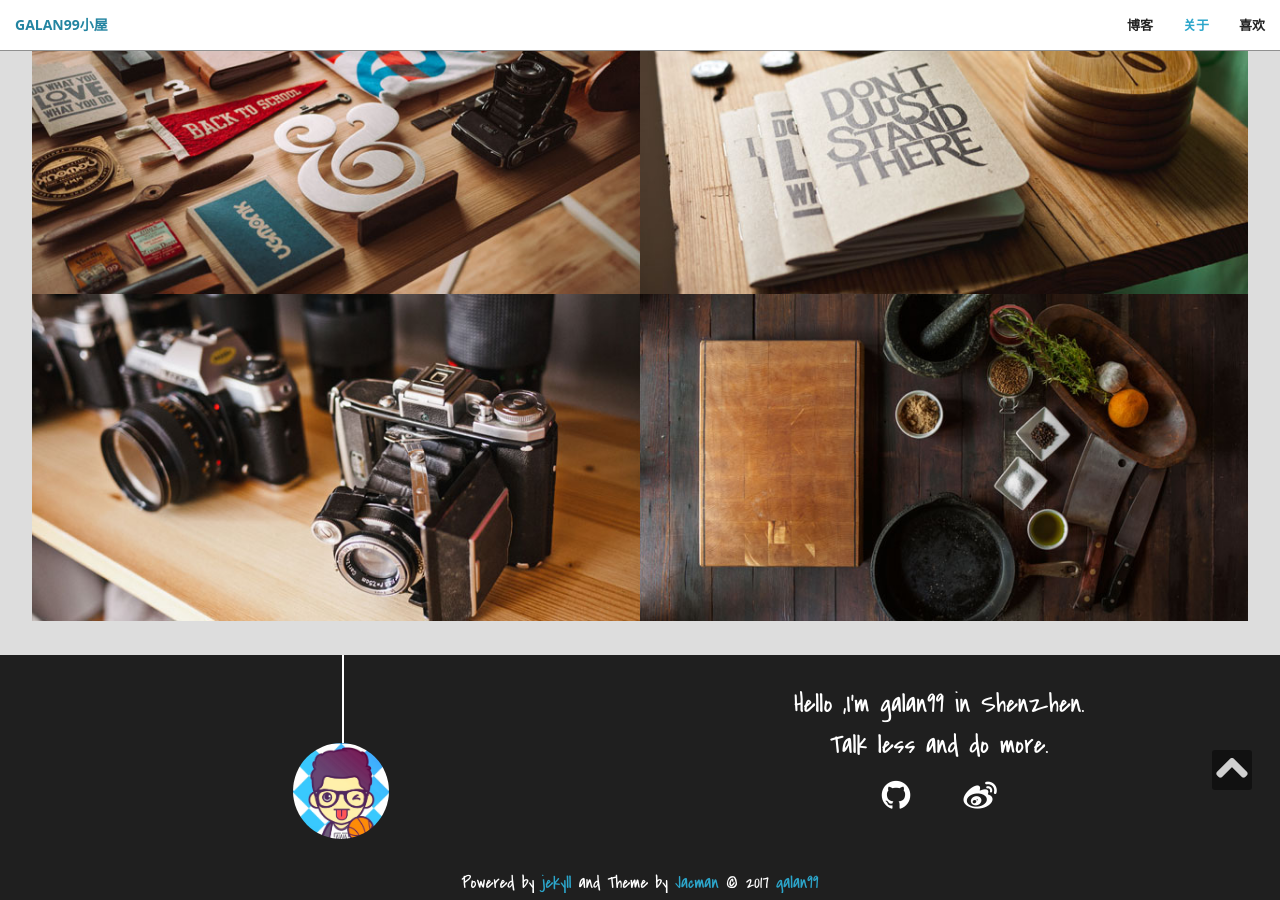
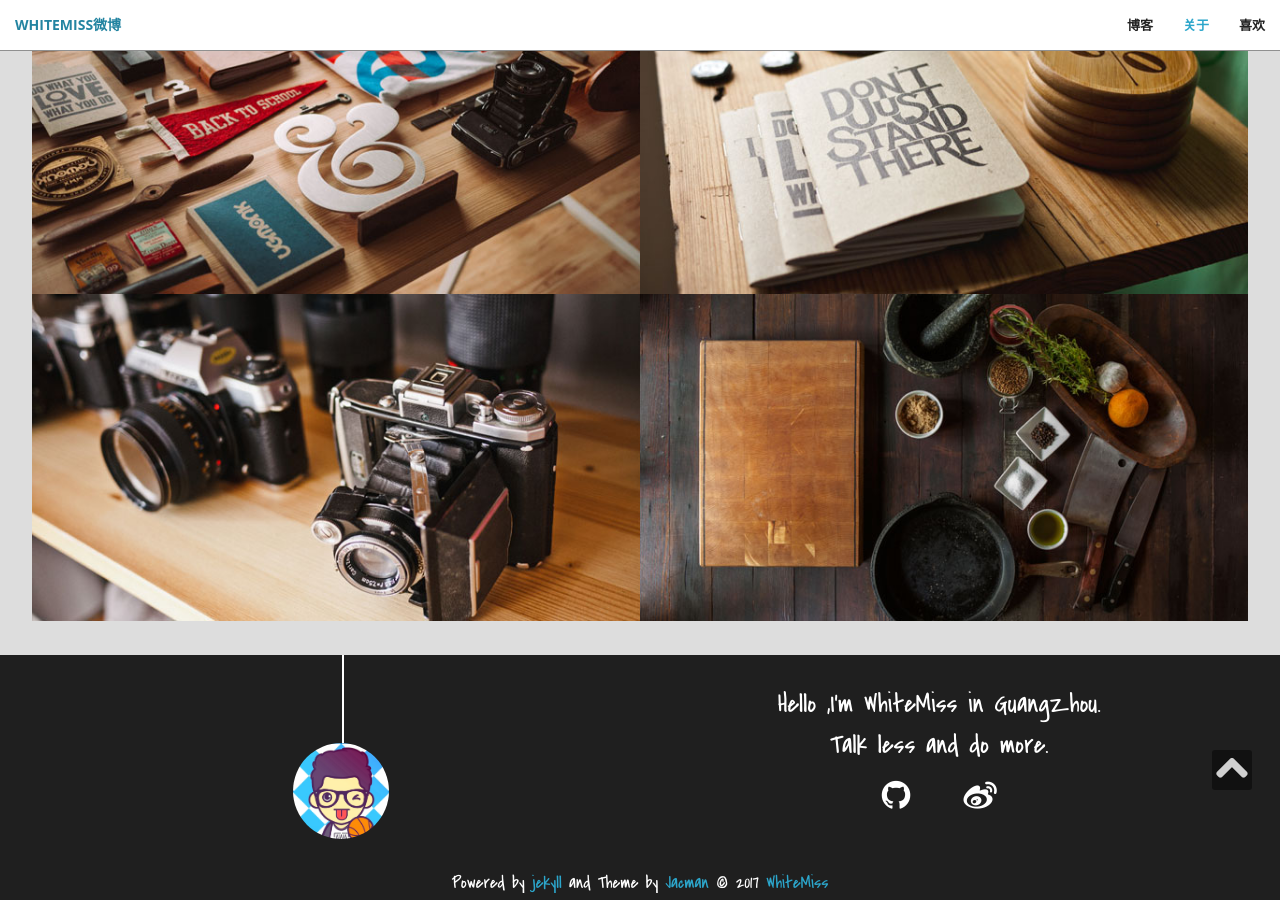
Before and after one commit to WhiteMiss/WhiteMiss.github.io, a Jekyll site: the page built from index.html, in a window 1280 px wide and 900 px high, scrolled down 3566 px. Built offline with Jekyll 4.4.1, drawn with Linux system fonts in a browser that asks for light colours; the list of posts is cut into pages by our own code.

Commit message:
2020-7-7

```diff
--- a/_includes/foot.html
+++ b/_includes/foot.html
@@ -6,7 +6,7 @@
 				<div class="author"></div>
 			</div>
 			<section class="info col-sm-6 text-center">
-				<p> Hello ,I'm galan99 in Shenzhen. <br>
+				<p> Hello ,I'm WhiteMiss in GuangZhou. <br>
 					Talk less and do more.</p>
 				<div class="social-font">
 					<a href="https://github.com/{{ site.github_username }}">
@@ -20,7 +20,7 @@
 		</div>
 		<p class="copyright">
 			Powered by <a href="http://jekyllrb.com" target="_blank" title="jekyll">jekyll</a> and Theme by <a href="https://github.com/wuchong/jacman" target="_blank" title="Jacman">Jacman</a> © 2017
-			<a href="https://github.com/galan99" target="_blank" title="galan99">galan99</a>
+			<a href="https://github.com/WhiteMiss" target="_blank" title="WhiteMiss">WhiteMiss</a>
 		</p>
 	</div>
 </footer>
--- a/_includes/head.html
+++ b/_includes/head.html
@@ -3,7 +3,7 @@
 <meta name="viewport" content="initial-scale=1, user-scalable=0, minimal-ui">
 <link rel="icon" href="{{site.url}}/img/me/me.jpg" type="image/x-icon" />
 <meta name="author" content="galan小屋">
-<title>galan99小屋</title>
+<title>WhiteMiss微博</title>
 <link rel="stylesheet" href="{{ site.baseurl }}/css/bootstrap.min.css" type="text/css">
 <link rel="stylesheet" href="{{ site.baseurl }}/css/animate.min.css" type="text/css">
 <link rel="stylesheet" href="{{ site.baseurl }}/css/main.css" type="text/css">
--- a/_includes/nav.html
+++ b/_includes/nav.html
@@ -7,7 +7,7 @@
                 <span class="icon-bar"></span>
                 <span class="icon-bar"></span>
             </button>
-            <a class="navbar-brand page-scroll" href="#page-top">Galan99小屋</a>
+            <a class="navbar-brand page-scroll" href="#page-top">WhiteMiss微博</a>
         </div>
         <div class="collapse navbar-collapse" id="bs-example-navbar-collapse-1">
             <ul class="nav navbar-nav navbar-right">
--- a/_layouts/archives.html
+++ b/_layouts/archives.html
@@ -4,7 +4,7 @@
 <meta charset="utf-8">
 <meta name="viewport" content="initial-scale=1, user-scalable=0, minimal-ui">
 <link rel="icon" href="{{ site.baseurl }}/img/me/me.jpg" type="image/x-icon" />
-<title>Galan小屋 | 归档</title>
+<title>WhiteMiss微博 | 归档</title>
 <link rel="stylesheet" href="{{ site.baseurl }}/css/bootstrap.min.css" type="text/css">
 <link rel="stylesheet" href="{{ site.baseurl }}/css/highlight.css" type="text/css">
 <link rel="stylesheet" href="{{ site.baseurl }}/css/main.css" type="text/css">
--- a/_layouts/categories.html
+++ b/_layouts/categories.html
@@ -4,7 +4,7 @@
 <meta charset="utf-8">
 <meta name="viewport" content="initial-scale=1, user-scalable=0, minimal-ui">
 <link rel="icon" href="{{ site.baseurl }}/img/me/me.jpg" type="image/x-icon" />
-<title>Galan小屋 | 分类</title>
+<title>WhiteMiss微博 | 分类</title>
 <link rel="stylesheet" href="{{ site.baseurl }}/css/bootstrap.min.css" type="text/css">
 <link rel="stylesheet" href="{{ site.baseurl }}/css/highlight.css" type="text/css">
 <link rel="stylesheet" href="{{ site.baseurl }}/css/main.css" type="text/css">
```
